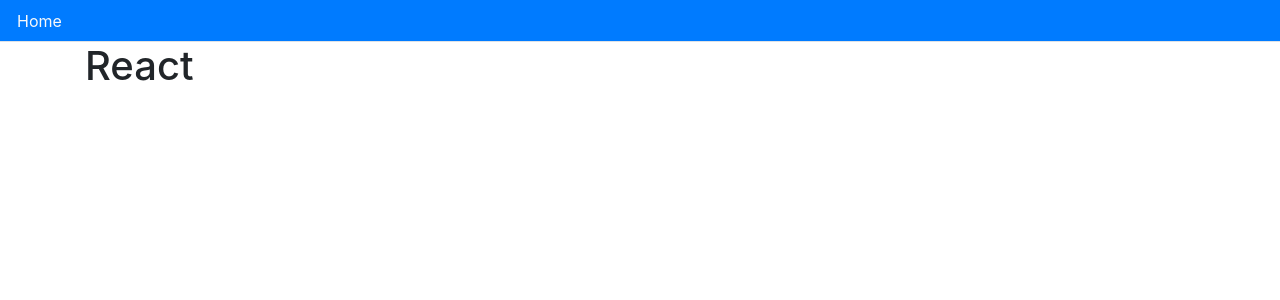
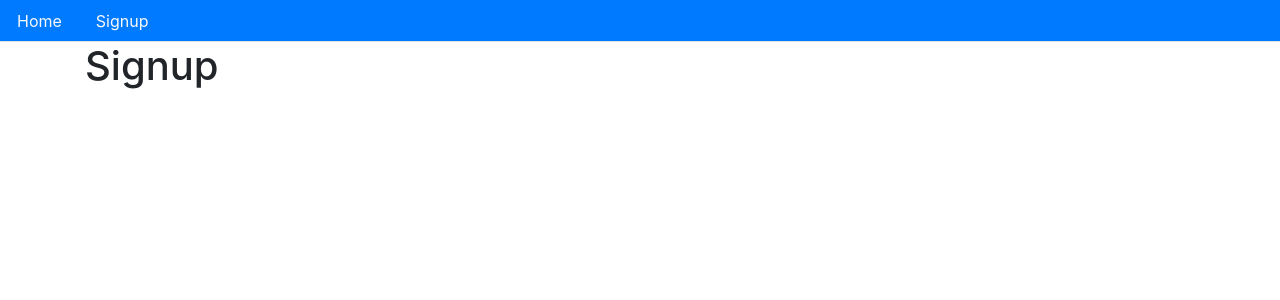
Before and after one commit to jeromeski/mern-auth, a React (Create React App) app in the folder client/: page /signup in a window 1280 px wide. Shown: the top 300 px of the page. Built offline with nearby package versions, Linux system fonts and the light colour scheme.

Commit message:
Signup page setup

```diff
--- a/client/package.json
+++ b/client/package.json
@@ -6,11 +6,13 @@
     "@testing-library/jest-dom": "^4.2.4",
     "@testing-library/react": "^9.3.2",
     "@testing-library/user-event": "^7.1.2",
+    "axios": "^0.19.2",
     "http-proxy-middleware": "^1.0.5",
     "react": "^16.13.1",
     "react-dom": "^16.13.1",
     "react-router-dom": "^5.2.0",
-    "react-scripts": "3.4.2"
+    "react-scripts": "3.4.2",
+    "react-toastify": "^6.0.8"
   },
   "scripts": {
     "start": "react-scripts start",
--- a/client/src/Routes.js
+++ b/client/src/Routes.js
@@ -1,12 +1,14 @@
 import React from 'react';
 import { BrowserRouter, Switch, Route } from 'react-router-dom';
 import App from './App';
+import Signup from './auth/Signup';
 
 const Routes = () => {
   return (
     <BrowserRouter>
       <Switch>
-        <Route path='/' component={App} />
+        <Route path='/' exact component={App} />
+        <Route path='/signup' exact component={Signup} />
       </Switch>
     </BrowserRouter>
   );
--- /dev/null
+++ b/client/src/auth/Signup.js
@@ -0,0 +1,17 @@
+import React, { useState } from 'react';
+import { Link, Redirect } from 'react-router-dom';
+import Layout from '../core/Layout';
+import axios from 'axios';
+import { ToastContainer, toast } from 'react-toastify';
+import 'react-toastify/dist/ReactToastify.min.css';
+
+const Signup = () => {
+  return (
+    <Layout>
+      <ToastContainer />
+      <h1>Signup</h1>
+    </Layout>
+  );
+};
+
+export default Signup;
--- a/client/src/core/Layout.js
+++ b/client/src/core/Layout.js
@@ -5,8 +5,14 @@
   const nav = () => (
     <ul className='nav nav-tabs bg-primary'>
       <li className='nav-item'>
-        <Link href='/' className='text-light nav-link'>
+        <Link to='/' className='text-light nav-link'>
           Home
+        </Link>
+      </li>
+
+      <li className='nav-item'>
+        <Link to='/signup' className='text-light nav-link'>
+          Signup
         </Link>
       </li>
     </ul>
```
Also changed, not shown: 1 other file (tests, documents, lock files or other folders).
